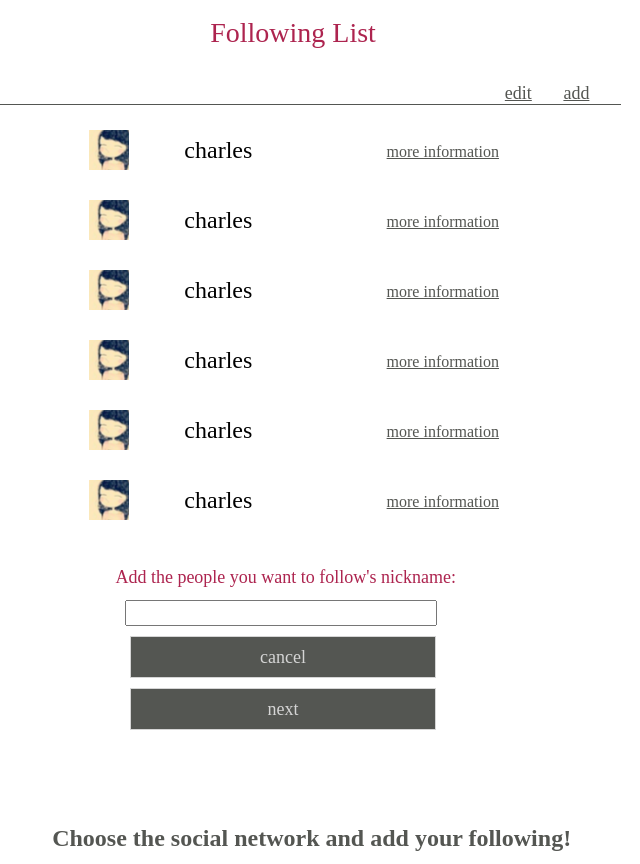
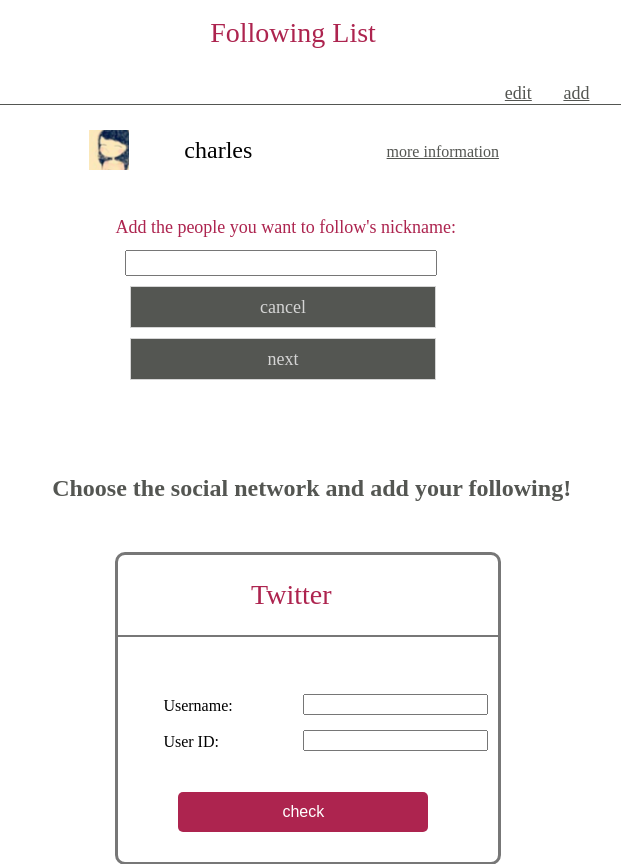
Before and after one commit to CharlesZ-Chen/ChasingSomeone, a Django app: template templates/ChasingSomeoneApp/following.html in a window 1280 px wide. Shown: the part 146-1010 px from the top of the page, without its empty margins (335-975 px from the left). Run offline with Django 3.2, Linux system fonts and the light colour scheme; the template is opened without the code that fills it, so the values that code supplies are empty; some libraries are stand-ins or nearby versions.

Commit message:
for chercher modify following.html

```diff
--- a/templates/ChasingSomeoneApp/following.html
+++ b/templates/ChasingSomeoneApp/following.html
@@ -1,16 +1,18 @@
 <!DOCTYPE html>
+{% load static %}
 <html>
 <head>
     <meta charset="UTF-8">
     <title></title>
-    <link href="../../static/css/following.css" type="text/css" rel="stylesheet"/>
-    <script type="text/javascript" src="../../static/js/jquery-2.0.0.js"></script>
-    <script type="text/javascript" src="../../static/js/bootstrap.min.js"></script>
+    <link href="{% static 'css/following.css' %}" type="text/css" rel="stylesheet"/>
+    <script type="text/javascript" src="{% static 'js/jquery-2.0.0.js' %}"></script>
+    <script type="text/javascript" src="{% static 'js/bootstrap.min.js' %}"></script>
 </head>
 <body>
     {% include "ChasingSomeoneApp/header.html" %}
 
     <div class="content">
+        <div id="follower_list">
         <div class="title">Following List</div>
         <div class="function-button">
             <a>add</a>
@@ -28,56 +30,7 @@
                 </div>
                 <a href="#">more information</a>
             </div>
-
-            <div class="following-item">
-                <div class="profile-picture">
-                    <img src="../../static/img/profile_picture.png">
-                </div>
-                <div class="following-name">
-                    charles
-                </div>
-                <a href="#">more information</a>
-            </div>
-
-            <div class="following-item">
-                <div class="profile-picture">
-                    <img src="../../static/img/profile_picture.png">
-                </div>
-                <div class="following-name">
-                    charles
-                </div>
-                <a href="#">more information</a>
-            </div>
-
-            <div class="following-item">
-                <div class="profile-picture">
-                    <img src="../../static/img/profile_picture.png">
-                </div>
-                <div class="following-name">
-                    charles
-                </div>
-                <a href="#">more information</a>
-            </div>
-
-            <div class="following-item">
-                <div class="profile-picture">
-                    <img src="../../static/img/profile_picture.png">
-                </div>
-                <div class="following-name">
-                    charles
-                </div>
-                <a href="#">more information</a>
-            </div>
-
-            <div class="following-item">
-                <div class="profile-picture">
-                    <img src="../../static/img/profile_picture.png">
-                </div>
-                <div class="following-name">
-                    charles
-                </div>
-                <a href="#">more information</a>
-            </div>
+        </div>
 
         </div>
         <!--add follower name-->
```
